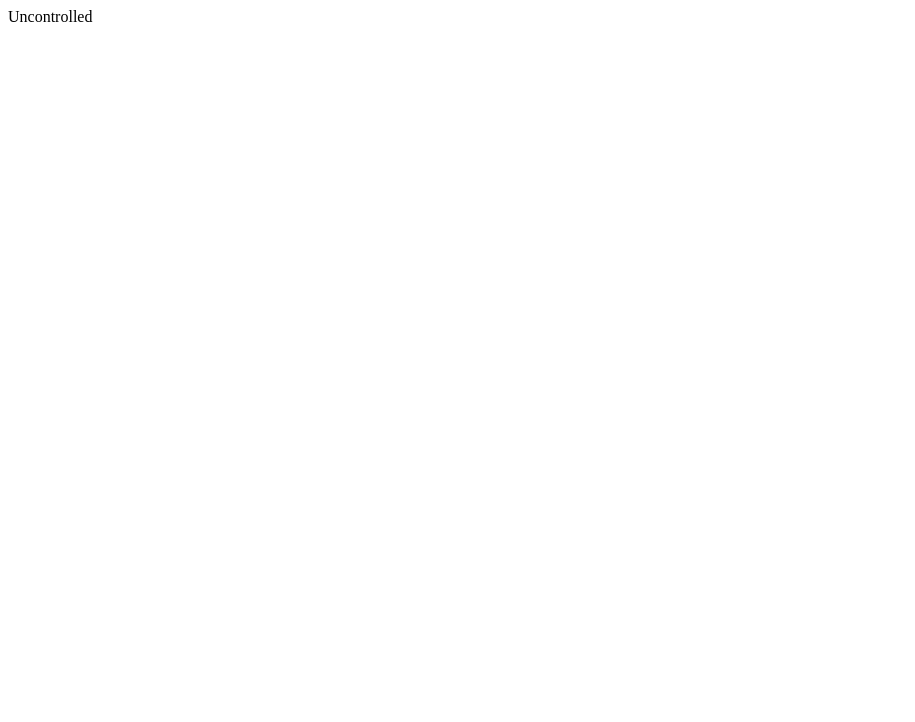
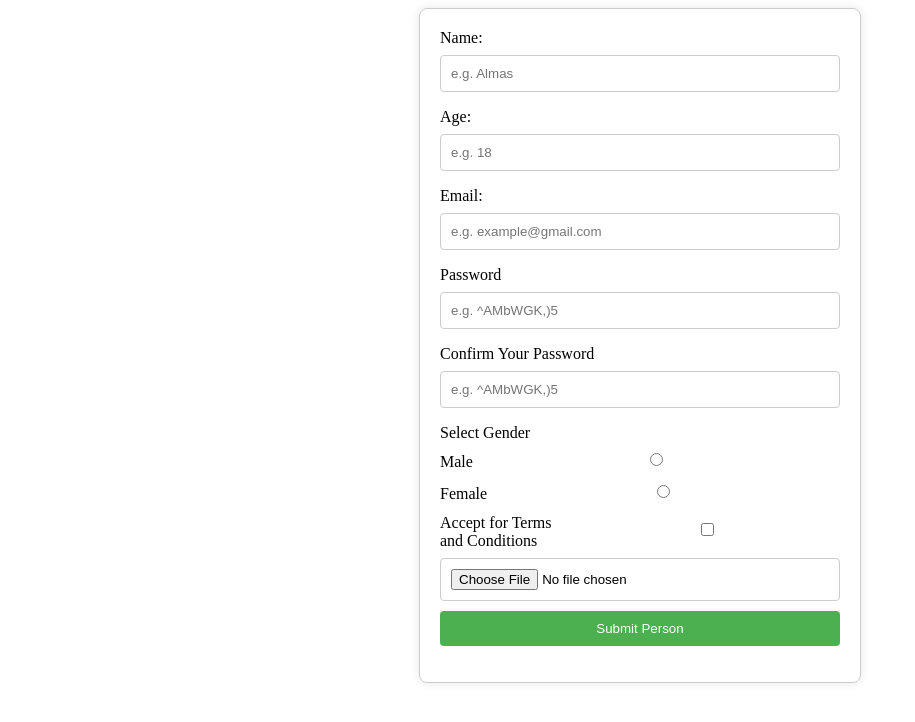
Before and after one commit to almasklchv/REACT2023Q4, a React (Vite) app: page /uncontrolled in a window 1280 px wide. Shown: the top 722 px of the page, without its empty margins (0-915 px from the left). Built offline with nearby package versions, Linux system fonts and the light colour scheme.

Commit message:
feat: add uncontrolled form and save data to redux and localstorage

```diff
--- a/src/components/UserCard/UserCard.tsx
+++ b/src/components/UserCard/UserCard.tsx
@@ -10,8 +10,10 @@ const UserCard = (props: User) => {
         <td>{props.email}</td>
         <td>{props.password}</td>
         <td>{props.gender}</td>
-        <td>{props.terms}</td>
-        <td>{props.pictureInBase64}</td>
+        <td>{String(props.terms)}</td>
+        <td>
+          <img width={50} src={props.pictureInBase64} alt="profile pictre" />
+        </td>
         <td>{props.country}</td>
       </tr>
     </>
--- /dev/null
+++ b/src/entities/FormErrors.interface.ts
@@ -0,0 +1,3 @@
+export interface FormErrors {
+  [key: string]: string;
+}
--- a/src/globals.css
+++ b/src/globals.css
@@ -64,3 +64,39 @@ tr:hover {
   background-color: #555;
   color: #fff;
 }
+
+label {
+  display: block;
+  margin-bottom: 8px;
+}
+
+input {
+  width: 100%;
+  padding: 10px;
+  margin-bottom: 16px;
+  border: 1px solid #ccc;
+  border-radius: 4px;
+  box-sizing: border-box;
+}
+
+input[type='file'] {
+  margin-bottom: 10px;
+}
+
+input[type='radio'],
+input[type='checkbox'] {
+  margin-right: 5px;
+}
+
+input[type='submit'] {
+  background-color: #4caf50;
+  color: white;
+  padding: 10px 15px;
+  border: none;
+  border-radius: 4px;
+  cursor: pointer;
+}
+
+input[type='submit']:hover {
+  background-color: #45a049;
+}
--- a/src/pages/Home/Home.tsx
+++ b/src/pages/Home/Home.tsx
@@ -2,8 +2,13 @@ import React from 'react';
 import styles from './Home.module.css';
 import UserList from '../../components/UserList/UserList';
 import { Link } from 'react-router-dom';
+import { useSelector } from 'react-redux';
+import { userSelector } from '../../redux';
 
 const Home = () => {
+  const users = useSelector(userSelector);
+  localStorage.setItem('users', JSON.stringify(users));
+
   return (
     <div className={styles.container}>
       <div className={styles.buttons}>
--- a/src/pages/Uncontrolled/Uncontrolled.module.css
+++ b/src/pages/Uncontrolled/Uncontrolled.module.css
@@ -0,0 +1,21 @@
+.container {
+  max-width: 400px;
+  margin: 0 auto;
+  padding: 20px;
+  border: 1px solid #ccc;
+  border-radius: 8px;
+  box-shadow: 0 0 10px rgba(0, 0, 0, 0.1);
+}
+
+.error {
+  color: #c0392b;
+  font-size: 14px;
+  margin-top: -10px;
+  margin-bottom: 16px;
+}
+
+.option {
+  display: flex;
+  flex-direction: row-reverse;
+  align-items: center;
+}
--- a/src/pages/Uncontrolled/Uncontrolled.tsx
+++ b/src/pages/Uncontrolled/Uncontrolled.tsx
@@ -1,9 +1,193 @@
-import React from 'react'
+import React, { ChangeEvent, FormEvent, useRef, useState } from 'react';
+import { object, string, number, ref, boolean, ValidationError } from 'yup';
+import styles from './Uncontrolled.module.css';
+import { useDispatch } from 'react-redux';
+import { addUser } from '../../redux';
+import { useNavigate } from 'react-router-dom';
+import { FormErrors } from '../../entities/FormErrors.interface';
 
 const Uncontrolled = () => {
+  const [pictureInBase64, setPictureInBase64] = useState<string | null>(null);
+  const [formErrors, setFormErrors] = useState<{ [key: string]: string }>({});
+  const dispatch = useDispatch();
+  const navigate = useNavigate();
+
+  const nameRef = useRef<HTMLInputElement>(null);
+  const ageRef = useRef<HTMLInputElement>(null);
+  const emailRef = useRef<HTMLInputElement>(null);
+  const passwordRef = useRef<HTMLInputElement>(null);
+  const confirmPasswordRef = useRef<HTMLInputElement>(null);
+  const maleRef = useRef<HTMLInputElement>(null);
+  const femaleRef = useRef<HTMLInputElement>(null);
+  const termsRef = useRef<HTMLInputElement>(null);
+
+  const passwordRegex =
+    /^(?=.*\d)(?=.*[A-Z])(?=.*[a-z])(?=.*[!@#$%^&*()_+{}\[\]:;<>,.?~\\/-]).{8,}$/;
+
+  const userSchema = object({
+    name: string()
+      .matches(/^[A-Z]/, 'First letter must be uppercase')
+      .required('Name is required'),
+    age: number().required('Age is required'),
+    email: string().email('Invalid email').required('Email is required'),
+    password: string()
+      .matches(passwordRegex, 'Your password is weak!')
+      .required('Password is required'),
+    confirmPassword: string()
+      .matches(passwordRegex, 'Your password is weak!')
+      .oneOf([ref('password')], 'Passwords must match')
+      .required('Confirm Password is required'),
+    gender: string().oneOf(['male', 'female']).required('Gender is required'),
+    terms: boolean().isTrue('You must accept the Terms and Conditions'),
+    picture: string(),
+  });
+
+  const handleSubmit = (e: FormEvent) => {
+    e.preventDefault();
+
+    const userInput = {
+      name: nameRef?.current?.value,
+      age: ageRef?.current?.value,
+      email: emailRef?.current?.value,
+      password: passwordRef?.current?.value,
+      confirmPassword: confirmPasswordRef?.current?.value,
+      gender: maleRef?.current?.checked ? 'male' : 'female',
+      terms: termsRef?.current?.checked,
+      pictureInBase64: pictureInBase64,
+    };
+
+    try {
+      userSchema.validateSync(userInput, { abortEarly: false });
+      setFormErrors({});
+      dispatch(addUser(userInput));
+      navigate('/');
+      console.log('Form submitted successfully:', userInput);
+    } catch (error) {
+      if (ValidationError.isError(error)) {
+        const errors: FormErrors = {};
+        error.inner.forEach((err) => {
+          if (err.path) {
+            errors[err.path] = err.message;
+          }
+        });
+        setFormErrors(errors);
+        console.error('Form validation failed:', errors);
+      }
+    }
+  };
+
+  const handlePicture = (e: ChangeEvent<HTMLInputElement>) => {
+    const file = e.target.files?.[0];
+
+    if (file) {
+      const reader = new FileReader();
+
+      reader.onloadend = () => {
+        setPictureInBase64(reader.result as string);
+      };
+
+      reader.readAsDataURL(file);
+    }
+  };
+
   return (
-    <div>Uncontrolled</div>
-  )
-}
+    <div className={styles['container']}>
+      <form onSubmit={handleSubmit}>
+        <label htmlFor="name">Name:</label>
+        <input
+          ref={nameRef}
+          type="text"
+          name="name"
+          placeholder="e.g. Almas"
+          id="name"
+        />
+        {formErrors.name && <p className={styles.error}>Enter your name!</p>}
 
-export default Uncontrolled
+        <label htmlFor="age">Age:</label>
+        <input
+          ref={ageRef}
+          type="text"
+          name="age"
+          placeholder="e.g. 18"
+          id="age"
+        />
+        {formErrors.age && <p className={styles.error}>Enter your age!</p>}
+
+        <label htmlFor="email">Email:</label>
+        <input
+          ref={emailRef}
+          type="text"
+          name="email"
+          placeholder="e.g. example@gmail.com"
+          id="email"
+        />
+        {formErrors.email && (
+          <p className={styles.error}>Enter a valid email!</p>
+        )}
+
+        <label htmlFor="password">Password</label>
+        <input
+          ref={passwordRef}
+          type="text"
+          name="password"
+          placeholder="e.g. ^AMbWGK,)5"
+          id="password"
+        />
+        {formErrors.password && (
+          <p className={styles.error}>Your password are weak or not matched!</p>
+        )}
+
+        <label htmlFor="confirm-password">Confirm Your Password</label>
+        <input
+          ref={confirmPasswordRef}
+          type="text"
+          name="confirm-password"
+          placeholder="e.g. ^AMbWGK,)5"
+          id="confirm-password"
+        />
+        {formErrors.confirmPassword && (
+          <p className={styles.error}>Your password are weak or not matched!</p>
+        )}
+
+        <label htmlFor="gender">Select Gender</label>
+        <div className={styles.option}>
+          <input
+            ref={maleRef}
+            type="radio"
+            name="gender"
+            id="male"
+            value={'male'}
+          />
+          <label htmlFor="male">Male</label>
+        </div>
+        <div className={styles.option}>
+          <input
+            ref={femaleRef}
+            type="radio"
+            name="gender"
+            id="female"
+            value={'female'}
+          />
+          <label htmlFor="female">Female</label>
+        </div>
+
+        <div className={styles.option}>
+          <input ref={termsRef} type="checkbox" name="terms" id="terms" />
+          <label htmlFor="terms">Accept for Terms and Conditions</label>
+        </div>
+
+        <input
+          onChange={handlePicture}
+          type="file"
+          id="picture"
+          name="picture"
+          accept=".png, .jpeg"
+        />
+
+        <input type="submit" value={'Submit Person'} />
+      </form>
+    </div>
+  );
+};
+
+export default Uncontrolled;
--- a/src/redux/userSlice.ts
+++ b/src/redux/userSlice.ts
@@ -7,7 +7,7 @@ interface UserState {
 
 export const userSlice = createSlice({
   name: 'users',
-  initialState: [] as User[],
+  initialState: JSON.parse(localStorage.getItem('users') ?? '[]') as User[],
   reducers: {
     addUser: (state: User[], action) => {
       state.push(action.payload);
```
